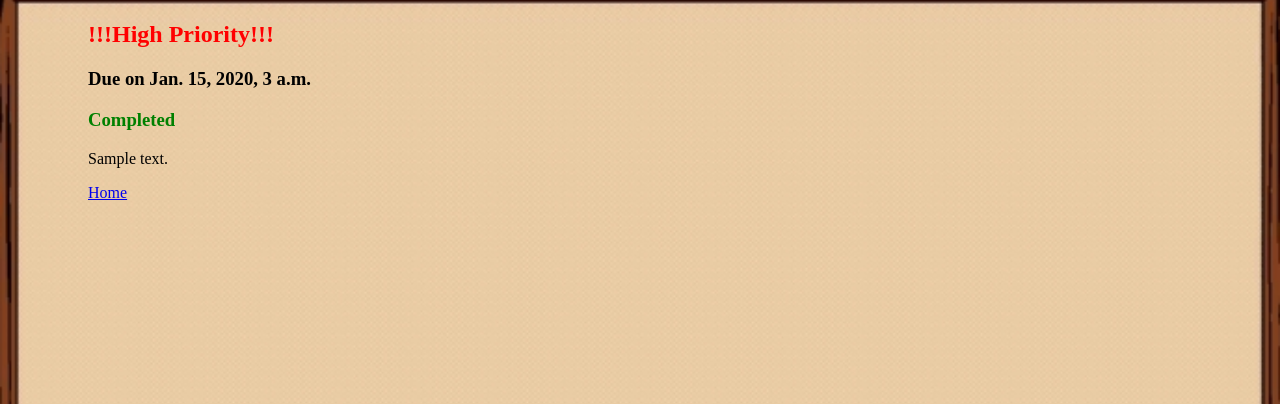
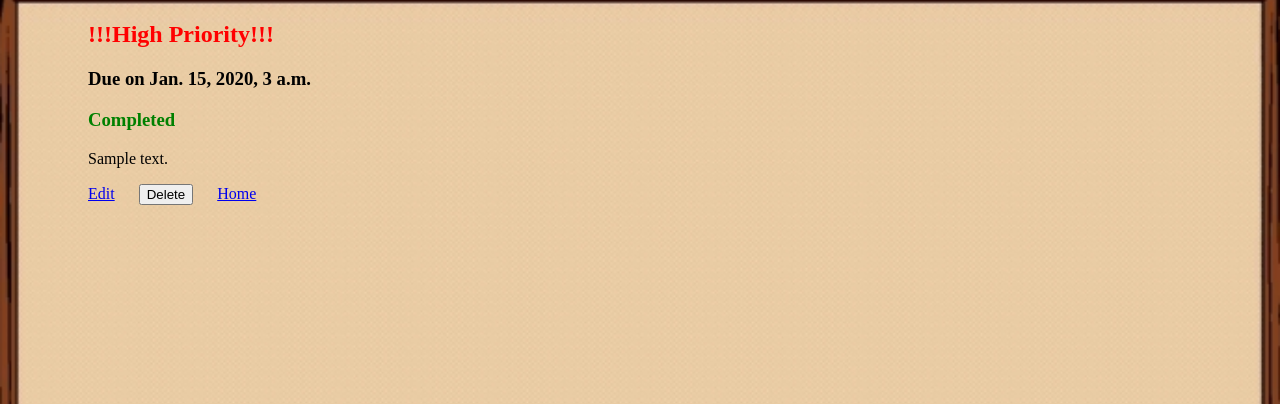
Before and after one commit to Kardbord/Django-TODO_List, a Django app: a page that uses TODO_List/templates/TODO_List/detail.html in a window 1280 px wide. Shown: the part 45-449 px from the top of the page. Run offline with Django 3.2, Linux system fonts and the light colour scheme; tables that the repository leaves empty hold one stand-in row (values such as "Sample post").

Commit message:
Got delete button working in the detail view

```diff
--- a/TODO_List/static/TODO_List/style.css
+++ b/TODO_List/static/TODO_List/style.css
@@ -52,8 +52,13 @@
     margin-left: 80px;
 }
 
-.home {
+.options {
     margin-left: 80px;
+}
+
+.option {
+    padding-right: 20px;
+    display: inline-block;
 }
 /* end detail.html */
 
--- a/TODO_List/templates/TODO_List/detail.html
+++ b/TODO_List/templates/TODO_List/detail.html
@@ -27,4 +27,11 @@
 
 <div><p class="description">{{ todo_item.description }}</p></div>
 
-<div><a href="{% url 'TODO_List:index' %}" class="home">Home</a></div>
+<div class="options">
+    <a class="option" href="{% url 'TODO_List:new' %}">Edit</a>
+    <form class="option" action="{% url 'TODO_List:delete' todo_item.id %}" method="post">
+        {% csrf_token %}
+        <input type="submit" value="Delete" />
+    </form>
+    <a href="{% url 'TODO_List:index' %}">Home</a>
+</div>
--- a/TODO_List/urls.py
+++ b/TODO_List/urls.py
@@ -6,5 +6,6 @@ app_name = 'TODO_List'
 urlpatterns = [
     url(r'^$', views.index, name='index'),
     url(r'^new/$', views.new, name='new'),
+    url(r'^(?P<todo_id>[0-9]+)/delete/$', views.delete, name='delete'),
     url(r'^(?P<todo_id>[0-9]+)/$', views.detail, name='detail'),
 ]
--- a/TODO_List/views.py
+++ b/TODO_List/views.py
@@ -35,3 +35,8 @@ def new(request):
         form = TODO_Item_Form()
 
     return render(request, 'TODO_List/new.html', {'form': form})
+
+def delete(request, todo_id):
+    todo = get_object_or_404(TODO_Item, pk=todo_id)
+    todo.delete()
+    return HttpResponseRedirect(reverse('TODO_List:index'))
```
